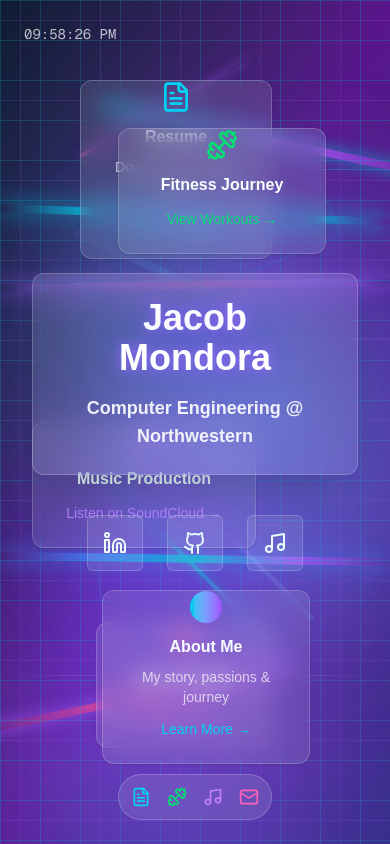
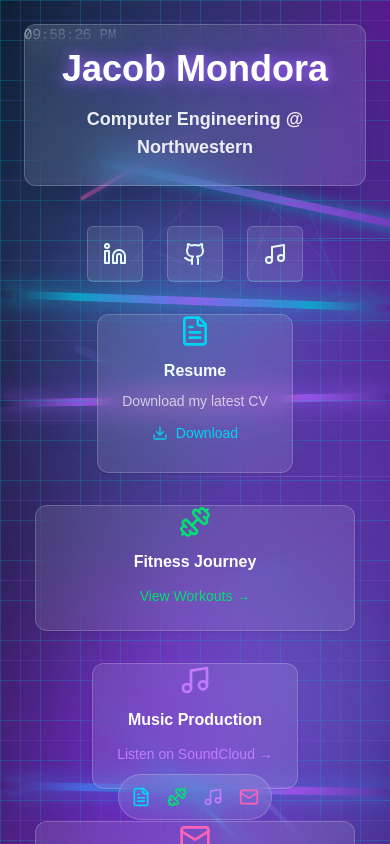
Before and after one commit to jacobmondora/my-website, a Next.js app: page / in a window 390 px wide. Shown: the top 844 px of the page. Built offline with nearby package versions, Linux system fonts and the light colour scheme.

Commit message:
Working on fixing mobile layout.

```diff
--- a/app/page.tsx
+++ b/app/page.tsx
@@ -234,7 +234,8 @@ export default function Component() {
       </div>
 
       {/* Main Content Container */}
-      <div className="relative z-10 min-h-screen flex items-center justify-center p-8">
+      <div className="relative z-10 min-h-screen flex flex-col items-center justify-start p-6 space-y-8 lg:space-y-0 lg:flex-row lg:flex-wrap lg:justify-center lg:items-center">
+
         {/* Central Name Display */}
 <div className="relative z-10 text-center">
   {/* Glow Aura Behind */}
@@ -298,7 +299,7 @@ export default function Component() {
 
         {/* Top Left - Resume */}
 <FloatingCard
-  className="absolute top-20 left-20 w-48"
+  className="w-full max-w-xs lg:absolute lg:top-20 lg:left-20"
   delay={200}
   href="/Jacob_Mondora_Resume_2024.pdf"
 >
@@ -314,7 +315,7 @@ export default function Component() {
 </FloatingCard>
 
         {/* Top Right - Fitness */}
-        <FloatingCard className="absolute top-32 right-16 w-52" delay={400}>
+        <FloatingCard className="w-full max-w-xs lg:absolute lg:top-20 lg:right-16" delay={400}>
           <div className="text-center">
             <Dumbbell className="w-8 h-8 mx-auto mb-3 text-green-400" />
             <h3 className="font-semibold mb-2 text-white">Fitness Journey</h3>
@@ -324,7 +325,8 @@ export default function Component() {
 
         {/* Left Side - Music Production */}
         <FloatingCard
-          className="absolute left-8 top-1/2 -translate-y-1/2 w-56"
+          className="w-full max-w-xs lg:absolute lg:left-8 lg:top-1/2 lg:-translate-y-1/2"
+
           delay={600}
           href="https://soundcloud.com/user-37673422"
         >
@@ -337,7 +339,7 @@ export default function Component() {
 
         {/* Bottom Left - Contact */}
         <FloatingCard
-          className="absolute bottom-24 left-24 w-44"
+          className="w-full max-w-xs lg:absolute lg:bottom-24 lg:left-24"
           delay={800}
           onClick={() => (window.location.href = "mailto:jacobmondora@gmail.com")}
         >
@@ -349,7 +351,7 @@ export default function Component() {
         </FloatingCard>
 
         {/* Bottom Right - About */}
-        <FloatingCard className="absolute bottom-20 right-20 w-52" delay={1000}>
+        <FloatingCard className="w-full max-w-xs lg:absolute lg:bottom-20 lg:right-20" delay={1000}>
           <div className="text-center">
             <div className="w-8 h-8 rounded-full mx-auto mb-3 bg-gradient-to-r from-cyan-400 to-purple-500"></div>
             <h3 className="font-semibold mb-2 text-white">About Me</h3>
@@ -507,7 +509,6 @@ export default function Component() {
             bottom: auto !important;
             transform: none !important;
             margin: 1rem auto;
-            display: none;
           }
         }
       `}</style>
```
